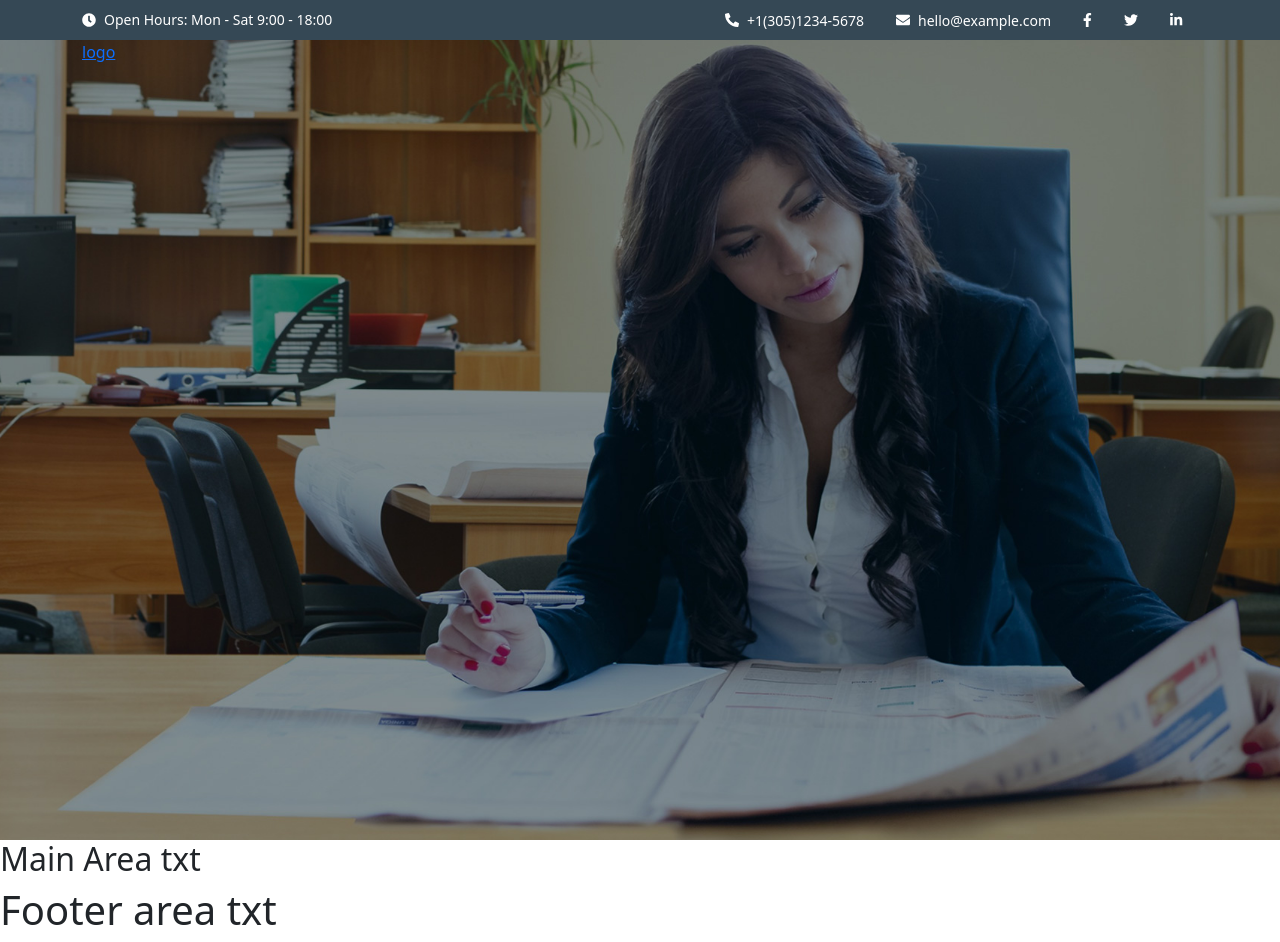
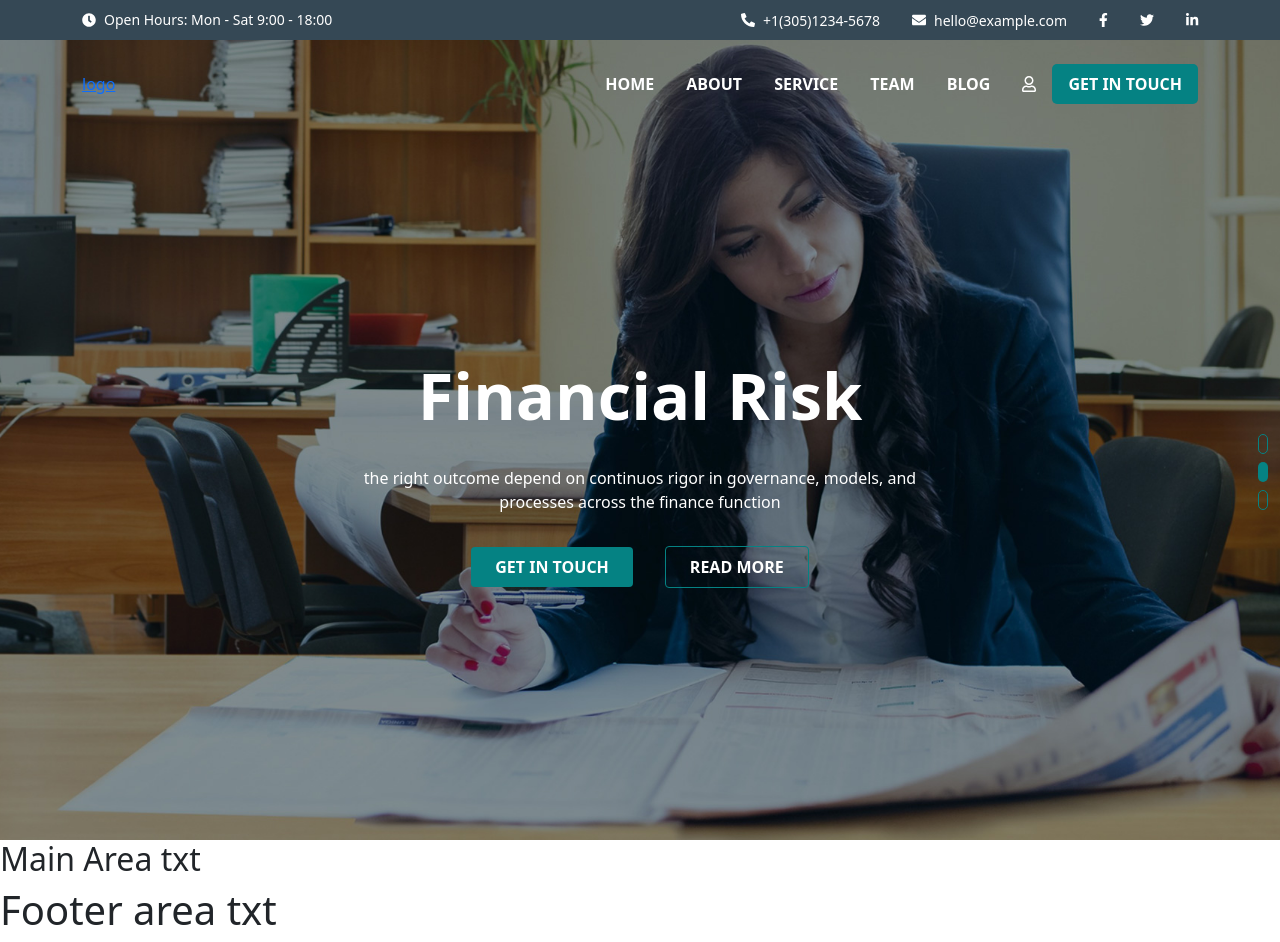
Before and after one commit to patriziosbr/proj-html-vuejs, a Vue app: page / in a window 1280 px wide. Built offline with nearby package versions, Linux system fonts and the light colour scheme.

Commit message:
header ok

```diff
--- a/src/App.vue
+++ b/src/App.vue
@@ -1,7 +1,7 @@
 <template>
   <div id="app">
 
-    <Header />
+    <Header :navArr="navLinks"/>
 
     <Main />
 
@@ -18,11 +18,46 @@ import "../src/style/general.scss"
 
 export default {
   name: 'App',
+      data() {
+        return {
+            navLinks: [
+                {
+                  txt: "home",
+                  active: true
+                },
+                {
+                  txt: "about",
+                  active: false
+                },
+                {
+                  txt: "service",
+                  active: false
+                },
+                {
+                  txt: "team",
+                  active: false
+                },
+                {
+                  txt: "blog",
+                  active: false
+                },
+                {
+                  txt: "",
+                  active: false
+                },
+                {
+                  txt: "get in touch",
+                  active: false
+                }
+            ]
+        }
+    },
   components: {
     Header,
     Main,
     Footer
   }
+
 }
 </script>
 
--- /dev/null
+++ b/src/components/Absolute.vue
@@ -0,0 +1,84 @@
+<template>
+  <section class="container-fluid debugCont">
+      <div class="jumbo-txt">
+          <h1>Financial Risk</h1>
+          <p>the right outcome depend on continuos rigor in governance, models, and processes across the finance function</p>
+          <div>
+              <div class="btn active">get in touch</div>
+              <div class="btn">read more</div>
+          </div>
+      </div>
+      <div class="carousel">
+          <div class="empty"></div>
+          <div class="full"></div>
+          <div class="empty"></div>
+      </div>
+  </section>
+</template>
+
+<script>
+export default {
+    name: "Absolute"
+}
+</script>
+
+<style lang="scss" scoped>
+@import "../style/vars.scss";
+
+.debugCont {
+    text-align: center;
+    color: #fff;
+    height: calc(100% - 144px);
+    position: relative;
+    .jumbo-txt {
+        position: absolute;
+        top: 50%;
+        left: 50%;
+        transform: translate(-50%, -50%);
+        h1 {
+            font-size: 65px;
+            font-weight: 800;
+        }
+        p {
+            margin: 32px 0;
+        }
+        .btn {
+            margin: 0 16px;
+            padding: 8px 24px;
+            border: 1px solid $primary-color;
+            color: #fff;
+            text-transform: uppercase;
+            font-weight: 600;
+        }
+        .active {
+            background-color: $primary-color;
+            border: 0;
+        }
+        .btn:hover {
+            background-color: $primary-color;
+        }
+
+    }
+    .carousel {
+        position: absolute;
+        top: 50%;
+        right: 0;
+        transform: translate(0, -50%);
+
+        .empty,
+        .full {
+            height: 20px;
+            width: 10px;
+            border: 1px solid $primary-color;
+            border-radius: 50px;
+            margin: 8px 0;
+            cursor: pointer;
+        }
+        .full {
+            background-color: $primary-color;
+            border: 0;
+        }
+    }
+}
+
+</style>
--- a/src/components/Header.vue
+++ b/src/components/Header.vue
@@ -3,7 +3,7 @@
 
         <TopInfo />
 
-        <Jumbotron />
+        <Jumbotron :navTags="navArr" />
 
 
     </section>
@@ -16,6 +16,7 @@ import Jumbotron from "./Jumbotron.vue"
 
 export default {
     name: "Header",
+    props: [ "navArr" ],
     components: {
         TopInfo,
         Jumbotron
--- a/src/components/Jumbotron.vue
+++ b/src/components/Jumbotron.vue
@@ -1,23 +1,26 @@
 <template>
   <section>
         <div class="jumbotron container-fluid">
-            <nav class="container">
-                <div>
-                    <a href="/">
-                        <p>logo</p>
-                    </a>
-                </div>
-            </nav>
-            <div>
 
-            </div>
+            <NavBar :links="navTags"/>
+
+            <Absolute />
+
         </div>
   </section>
 </template>
 
 <script>
+import NavBar from "./NavBar.vue"
+import Absolute from "./Absolute.vue"
+
 export default {
-    name: "Jumbotron"
+    name: "Jumbotron",
+    props: [ "navTags" ],
+    components: {
+        NavBar,
+        Absolute
+    }
 
 }
 </script>
--- /dev/null
+++ b/src/components/NavBar.vue
@@ -0,0 +1,72 @@
+<template>
+  <section class="container">
+    <nav class="navBar">
+        <div class="logo">
+            <a href="/">
+                logo
+            </a>
+        </div>
+
+        <div>
+            <ul>
+                <li v-for="(link, index) in links" :key="index">
+                    <a href="#">
+                        {{ link.txt }}
+                    </a>
+                    <a href="">
+                        <i :class="(link.txt) ? '' : 'far fa-user' "></i>
+                    </a>
+                </li>
+            </ul>
+        </div>
+    </nav>
+  </section>
+</template>
+
+<script>
+export default {
+    name: "NavBar",
+    props: [ "links" ]
+
+}
+</script>
+
+<style lang="scss" scoped>
+@import "../style/vars.scss";
+
+.navBar {
+    display: flex;
+    justify-content: space-between;
+    padding: 24px 0;
+
+    .logo {
+        padding: 8px 0;
+    }
+
+    ul {
+        list-style: none;
+        display: flex;
+
+        li {
+            padding: 8px 16px;
+            text-transform: uppercase;
+            a {
+                text-decoration: none;
+                color: #fff;
+                font-weight: 600;
+            }
+        }
+        li:hover a {
+            color: $primary-color;
+        }
+        li:last-child:hover a {
+            color: #fff;
+        }
+        li:last-child {
+            background-color: $primary-color;
+            border-radius: 5px;
+        }
+    }
+}
+
+</style>
--- a/src/components/TopInfo.vue
+++ b/src/components/TopInfo.vue
@@ -33,7 +33,7 @@
                             <i class="fab fa-twitter"></i>
                         </a>
                     </li>
-                    <li>
+                    <li class="me-0">
                         <a href="#">
                             <i class="fab fa-linkedin-in"></i>
                         </a>
--- a/src/style/vars.scss
+++ b/src/style/vars.scss
@@ -1 +1,2 @@
-$bg-top-head: #354855
+$bg-top-head: #354855;
+$primary-color: #058283;
```
Lines whose indentation alone changed are shown as unchanged.
